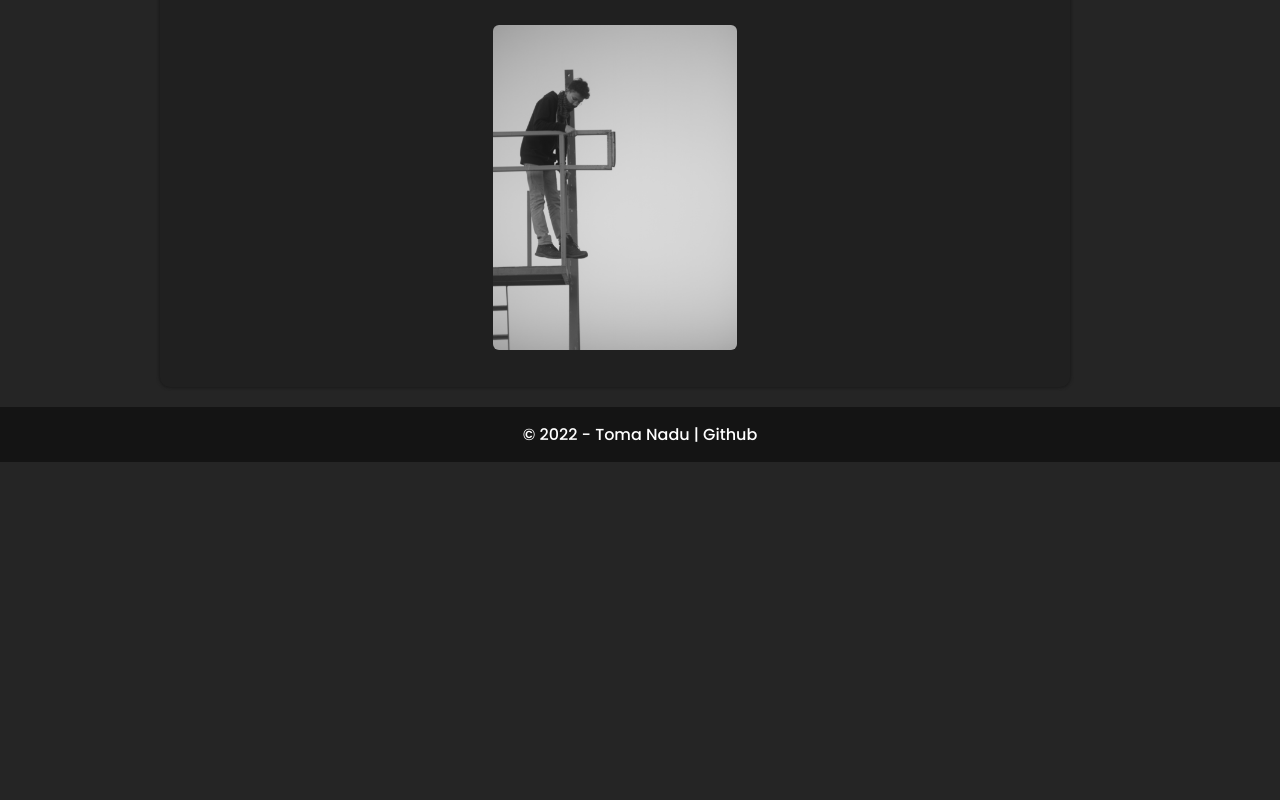
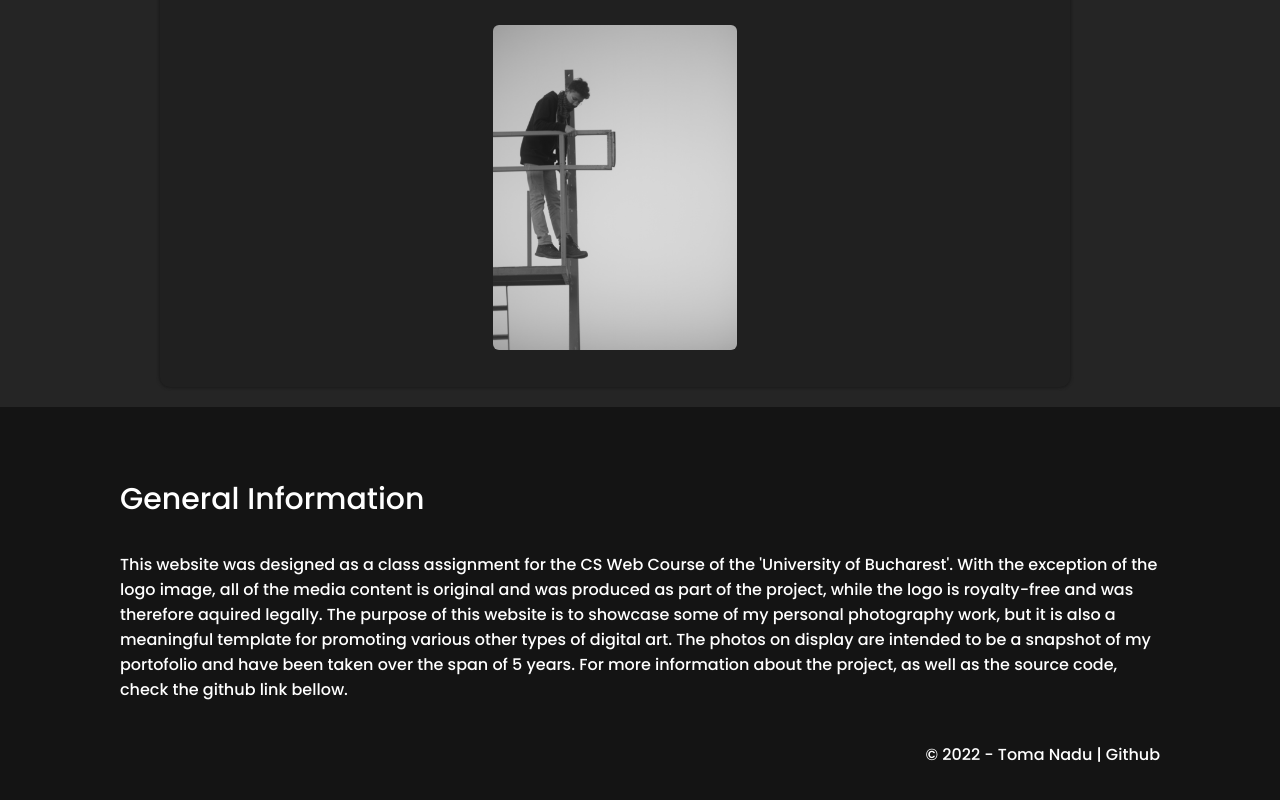
Before and after one commit to tnadu/Photography-Website-TW-Project, a plain HTML site: page html/black&white.html in a window 1280 px wide. Shown: the part 820-1620 px from the top of the page. Before the commit the page ends 1282 px from the top, so only its background shows below. Drawn offline with Linux system fonts and the light colour scheme.

Commit message:
Part I - completed

```diff
--- a/css/style.css
+++ b/css/style.css
@@ -115,15 +115,25 @@ nav {
 }
 
 footer {
-    padding: 15px;
+    padding: 40px  120px;
     background-color: rgb(20, 20, 20);
-    cursor: default;
-    text-align: center;
 }
 
-.footer-text:hover {
+.footer-copyright {
+    text-align: end;
+    margin-top: 40px;
+}
+
+#footer-title {
+    font-size: 30px;
+}
+
+#footer-copyright-text:hover {
     color: rgb(146, 146, 146);
 }
+
+
+
 
 @media (min-width: 768px) and (max-width: 990px) {
     .main-container {
@@ -145,6 +155,9 @@ footer {
         width: 52%;
     }
 }
+
+
+
 
 @media (max-width: 768px) {
     .logo-text {
--- a/html/black&white.html
+++ b/html/black&white.html
@@ -20,9 +20,8 @@
         <a class="logo-text" href="color.html">Portofolio</a>
         <ul class="buttons">
             <li class="menu button"><a class="menu-button-anchor" href="color.html">Color</a></li>
+            <li class="menu">|</li>
             <li class="menu button"><a class="menu-button-anchor" href="black&white.html">Black&White</a></li>
-            <li class="menu">|</li>
-            <li class="menu button"><a class="menu-button-anchor" href="about.html">About</a></li>
         </ul>
     </nav>
 
@@ -64,7 +63,17 @@
     </main>
 
     <footer>
-        <a class="footer-text" href="https://github.com/toma-nadu/TW-Project-Photography-Website">© 2022 - Toma Nadu | Github</a>
+        <p id="footer-title">General Information</p>
+        <p id="footer-text">This website was designed as a class assignment for the CS Web Course of the 'University of Bucharest'.
+            With the exception of the logo image, all of the media content is original and was produced as part of the
+            project, while the logo is royalty-free and was therefore aquired legally. The purpose of this website
+            is to showcase some of my personal photography work, but it is also a meaningful template for promoting
+            various other types of digital art. The photos on display are intended to be a snapshot of my portofolio
+            and have been taken over the span of 5 years.
+            For more information about the project, as well as the source code, check the github link bellow.</p>
+        <div class="footer-copyright">
+            <a id="footer-copyright-text" href="https://github.com/toma-nadu/TW-Project-Photography-Website">© 2022 - Toma Nadu | Github</a>
+        </div>
     </footer>
 </body>
 </html>
```
Also changed, not shown: html/color.html (+12 -3 lines), README.md.
